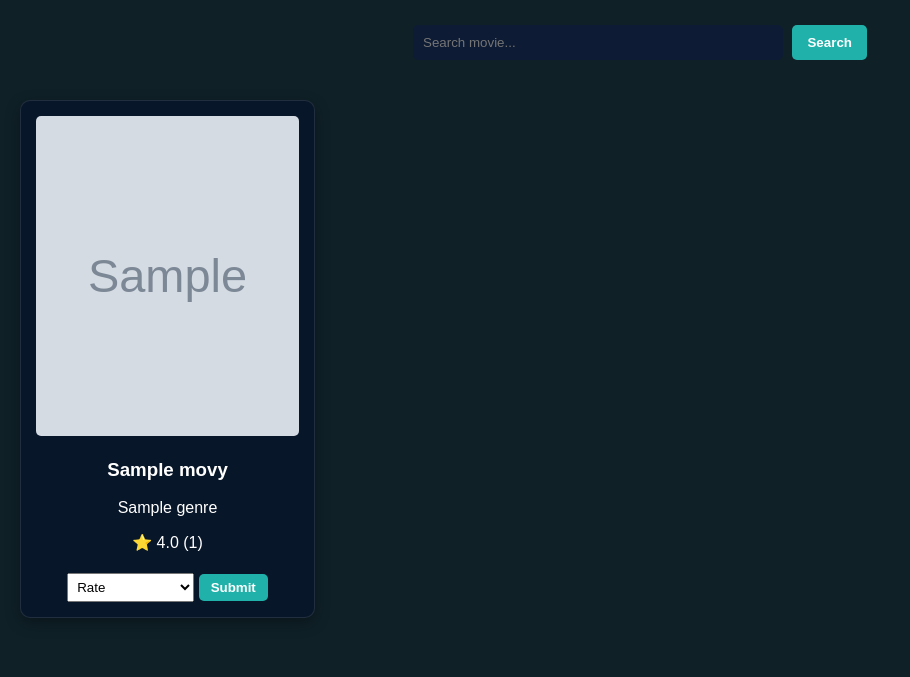
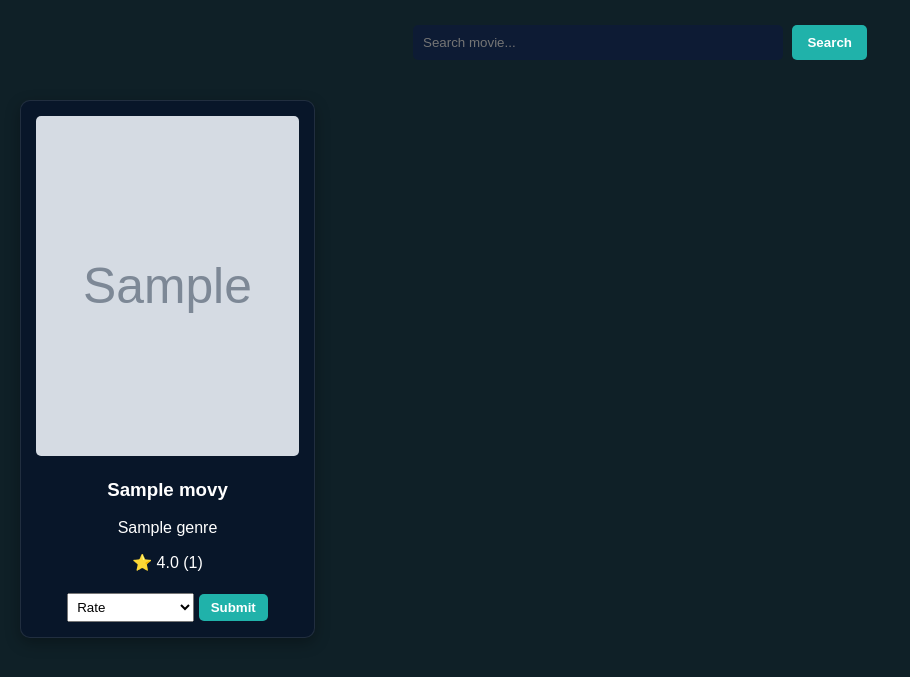
Before and after one commit to madhuri1512sahu-dotcom/movie-rating-system, a Flask app: page /movies in a window 1280 px wide. Shown: the top 677 px of the page, without its empty margins (0-910 px from the left). Run offline with Flask 2, Linux system fonts and the light colour scheme; grey boxes marked "Sample" are stand-in pictures; a database or web service that is not in the repository returns one stand-in record (values such as "Sample title").

Commit message:
Increase image height in movie card

```diff
--- a/templates/movies.html
+++ b/templates/movies.html
@@ -66,7 +66,7 @@
     /* 📷 Image */
     .card img {
         width: 100%;
-        height: 320px;
+        height: 340px;
         object-fit: cover;
         border-radius: 5px;
     }
```
